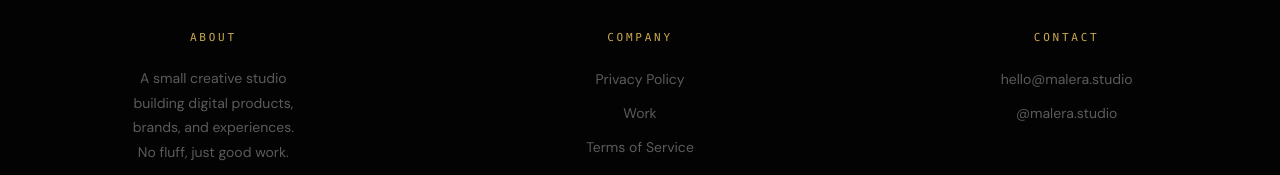
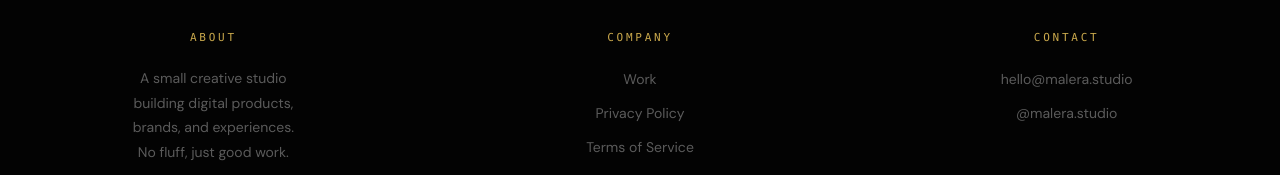
Before and after one commit to ethanhunthere/malera, a Next.js app: page / in a window 1280 px wide. Shown: the part 6846-7021 px from the top of the page. Built offline with nearby package versions, Linux system fonts and the light colour scheme.

Commit message:
footer: reorder company links with Work first

```diff
--- a/src/features/layout/components/Footer.tsx
+++ b/src/features/layout/components/Footer.tsx
@@ -1,8 +1,8 @@
 import Container from "@/src/features/layout/components/Container";
 
 const COMPANY_LINKS = [
+  { label: "Work", href: "/#work" },
   { label: "Privacy Policy", href: "/privacy/" },
-  { label: "Work", href: "/#work" },
   { label: "Terms of Service", href: "/terms/" },
 ];
 
```
